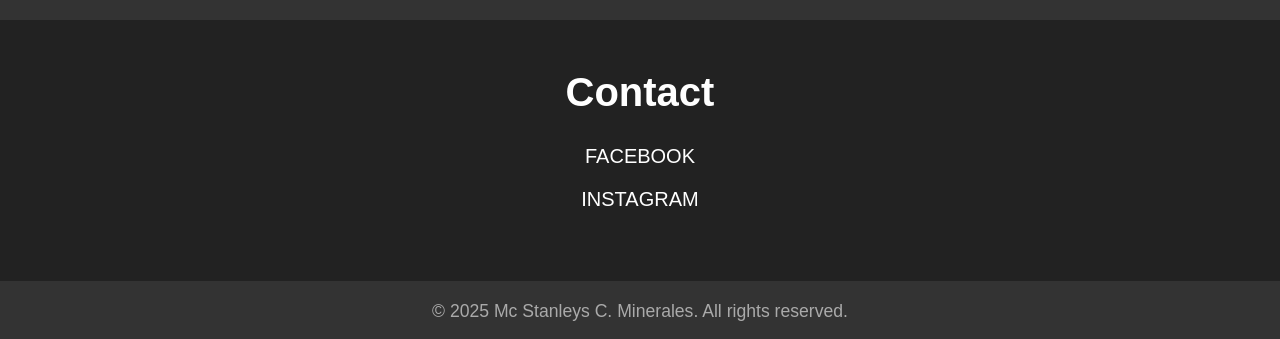
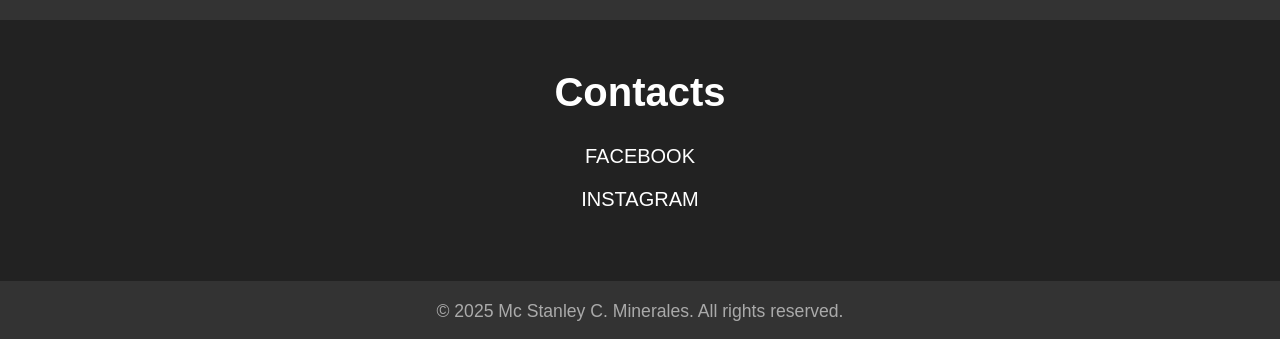
Before and after one commit to stanweirdshi/port, a plain HTML site: page index.html in a window 1280 px wide. Shown: the part 1609-1948 px from the top of the page. Drawn offline with Linux system fonts and the light colour scheme.

Commit message:
Update index.html

```diff
--- a/index.html
+++ b/index.html
@@ -366,7 +366,7 @@ footer {
     </section>
     <section id="contact" class="contact">
       <div class="cont">
-        <h2>Contact</h2>
+        <h2>Contacts</h2>
        <p> <a href="https://www.facebook.com/shttystn" class="btn">FACEBOOK</a></p>
         <p> <a href="https://www.instagram.com/cmstannn/" class="btn">INSTAGRAM</a></p>
         </form>
@@ -374,6 +374,6 @@ footer {
     </section>
 
     <footer>
-      <p>&copy; 2025 Mc Stanleys C. Minerales. All rights reserved.</p>
+      <p>&copy; 2025 Mc Stanley C. Minerales. All rights reserved.</p>
     </footer>
   </body>
```
